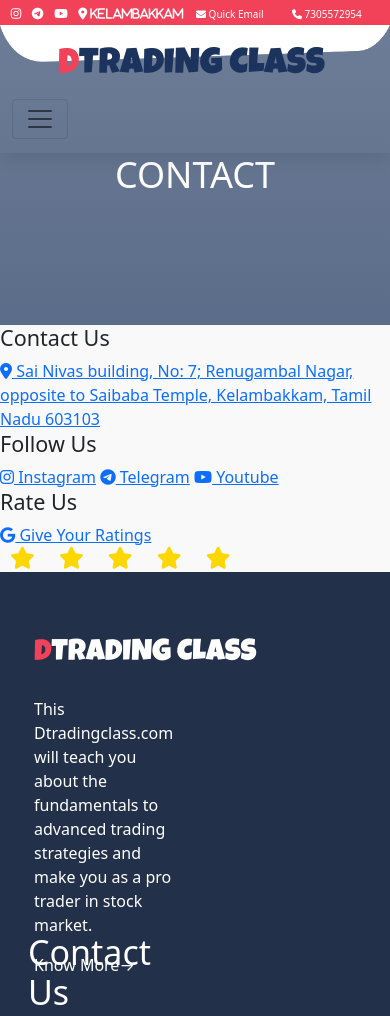
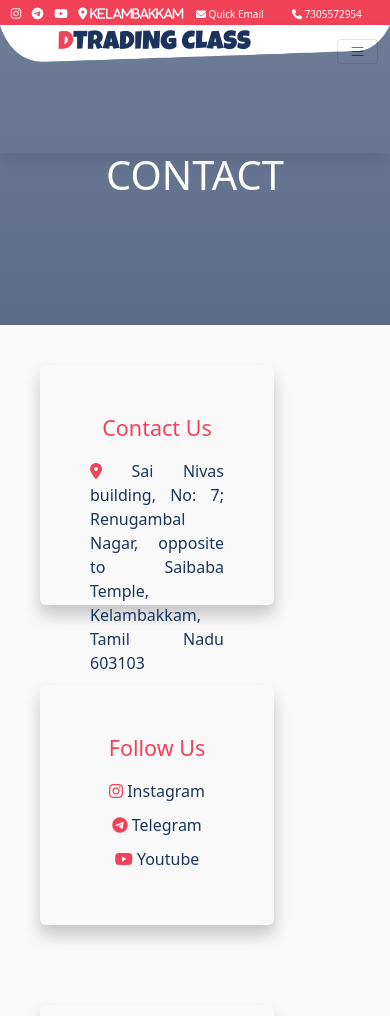
Before and after one commit to VSKANDHAN/DTRADING-V.02, a plain HTML site: page contact.html in a window 390 px wide. Shown: the top 1016 px of the page. Drawn offline with nearby package versions, Linux system fonts and the light colour scheme.

Commit message:
Update style.css

```diff
--- a/style.css
+++ b/style.css
@@ -405,6 +405,7 @@ margin-left:52%;
       }
       #cpspan {  font-family: 'Luckiest Guy', cursive;
         font-size: 20px;
+        letter-spacing: 1px;
 
       }
       #copyright a:hover{
@@ -477,7 +478,7 @@ margin-left:52%;
 #ss1 h5{
   color: white;
  margin: auto;
- font-size: 36px;
+ font-size: 40px;
  font-weight: 500;
 
 }
@@ -485,6 +486,7 @@ margin-left:52%;
 #courses{
   display: flex;
   justify-content: center;
+  margin-bottom: 40px;
 }
 #coursetab{
 
@@ -497,7 +499,7 @@ text-align: center;
   margin: 20px;
 }
 #coursetab h6{
- font-size: 25px;
+ font-size: 22px;
  font-family: sans-serif;
  font-weight: 600;
  margin-top: 50px;
@@ -541,11 +543,87 @@ text-align: center;
 #coursetab li{
   padding: 10px;
 }
+#joinbtn{
+  text-decoration: none;
+  color: white;
+  border-radius: 6px;
+  font-size: 18px;
+  font-weight: 400;
+  padding: 16px;
+  padding-left: 50px;
+  padding-right: 50px;
+  background-color: #f24259;
+}
+#joinbtn:hover{
+  background-color: white;
+  color: #f24259;
+}
+#contacttabs{
+  display: flex;
+  justify-content: center;
+
+
+
+
+}
+#contacttab{
+  margin: 40px;
+
+  padding:50px;
+  display: flex;
+  flex-direction: column;
+ width: 60%;
+ height: 240px;
+
+box-shadow: 0px 10px 16px 0px rgba(0, 0, 0, 0.212);
+border-radius: 6px;
+}
+#contacttab h4{
+  color: #f24259;
+  text-align: center;
+}
+#contactp2{
+  color: #1c345d;
+  text-align: justify;
+  text-decoration: none;
+  font-size: 16px;
+  font-weight: 500;
+  margin-top: 10px;
+}#contactp3{
+  color: #1c345d;
+  text-align: center;
+  text-decoration: none;
+  font-size: 16px;
+  font-weight: 500;
+  margin-top: 10px;
+}
+#contactp2:hover{
+  color: #f24259;
+}
+#contactp2 i{
+  color: #f24259;
+}
+#contactp3 i{
+  color: #f24259;
+}
+#ratings1{
+  display: flex;
+  justify-content: center;
+  margin-top: 10px;
+margin-left: 10px;
+
+}
 
 /* -------------------Responsive -----------------------*/
       @media(max-width:786px) {
-        .navbar{
 
+
+        #navlogo1{
+          font-size: 26px;
+          margin-top: -14px;
+        }
+        .navbar-toggler{
+          font-size: 10px;
         }
         #navtopleft div{
           width: 100%;
@@ -681,5 +759,8 @@ text-align: center;
             width: 90%;
             height: 680px;
           }
+          #contacttabs{
+         flex-direction: column;
+          }
 
         }
```
